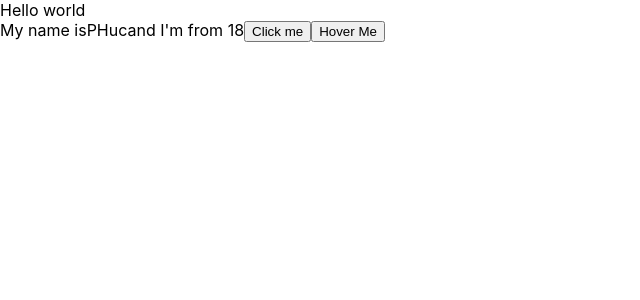
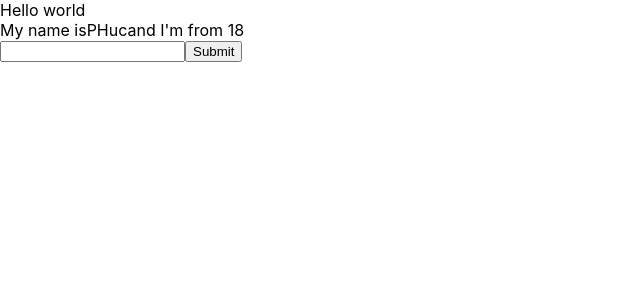
Before and after one commit to ngophuc29/Learn, a React (Create React App) app: page / in a window 1280 px wide. Shown: the top 300 px of the page, without its empty margins (0-640 px from the left). Built offline with nearby package versions, Linux system fonts and the light colour scheme.

Commit message:
event trong form

```diff
--- a/src/components/MyComponent.jsx
+++ b/src/components/MyComponent.jsx
@@ -31,6 +31,16 @@ class MyComponent extends React.Component {
     handleMouseOver(event) {
         console.log(event.pageX)
     }
+
+
+    handleONchanInPut=(event)=> {
+        console.log(event.target.value)
+        this.setState({name:event.target.value})
+    }
+    handleSubmit= (event)=>{
+        event.preventDefault()
+       console.log(this.state)
+    }
     // jsx
     render() {
 
@@ -42,8 +52,22 @@ class MyComponent extends React.Component {
                     this.state.name
                 }
                 and I'm from {this.state.age}
-                <button onClick={(event)=>this.handleclick(event)}>Click me</button>
-                <button onMouseOver={this.handleMouseOver}>Hover Me </button>
+                {/* <button onClick={(event)=>this.handleclick(event)}>Click me</button>
+                <button onMouseOver={this.handleMouseOver}>Hover Me </button> */}
+
+
+                    {/* //dung onSubmit de submit form  */}
+                <form onSubmit={(event)=>this.handleSubmit(event)} action="">
+                    <input
+                    type="text" name="" id=""
+                    //dung onchange de lay gia tri bi thay doi ben trong input
+                    // onChange={(event)=>this.setState({name:event.target.value})}
+
+                    onChange={(event)=>this.handleONchanInPut(event)}
+
+                    />
+                    <button type="submit">Submit</button>
+                </form>
             </div>
         );
     }
```
